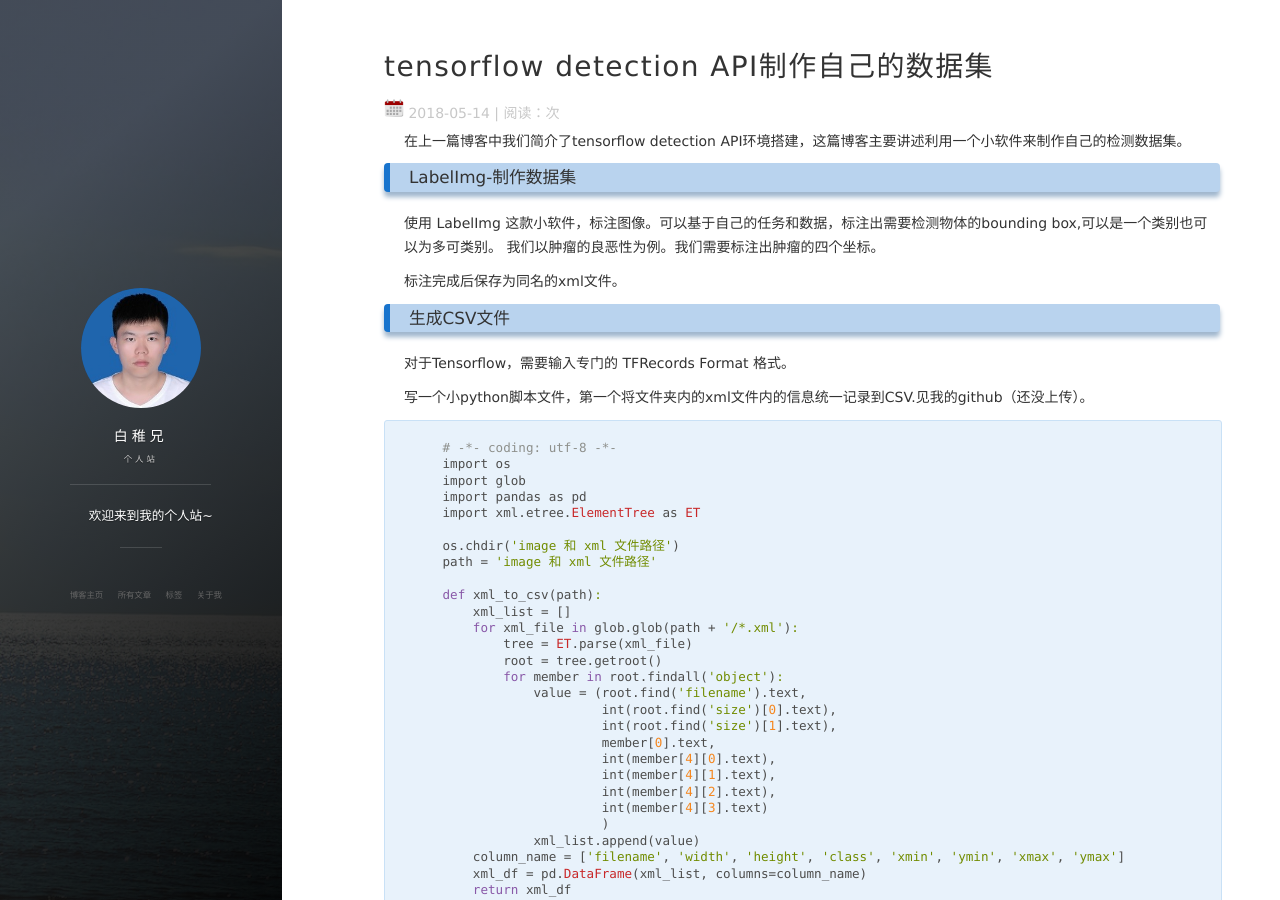
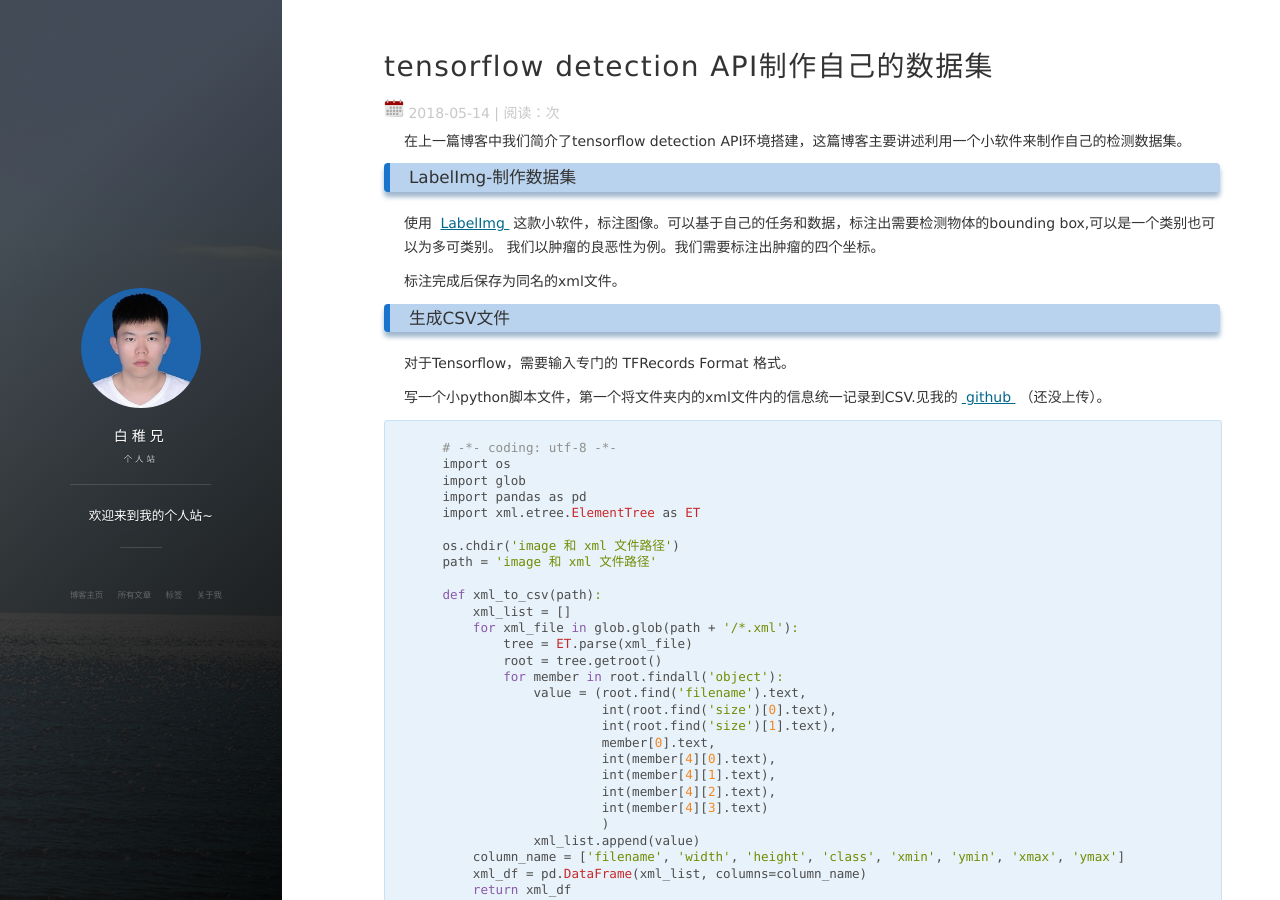
Before and after one commit to xujingxu/xujingxu.github.io, a Jekyll site: the page built from _posts/2018-5-14-tensorflow detection API 制作自己的数据集.md, in a window 1280 px wide and 900 px high. Built offline with Jekyll 4.4.1, drawn with Linux system fonts in a browser that asks for light colours; nearby versions of some CDN libraries; comment, search, counter and statistics services are not loaded; part of the change alters nothing that is shown.

```diff
--- a/_posts/2018-5-14-tensorflow detection API 制作自己的数据集.md
+++ b/_posts/2018-5-14-tensorflow detection API 制作自己的数据集.md
@@ -10,7 +10,7 @@ tag: tensorflow
 
 ### LabelImg-制作数据集
 
-使用 LabelImg 这款小软件，标注图像。可以基于自己的任务和数据，标注出需要检测物体的bounding box,可以是一个类别也可以为多可类别。
+使用 <a target="_blank" href="https://github.com/tzutalin/labelImg/"> LabelImg </a> 这款小软件，标注图像。可以基于自己的任务和数据，标注出需要检测物体的bounding box,可以是一个类别也可以为多可类别。
 我们以肿瘤的良恶性为例。我们需要标注出肿瘤的四个坐标。
 
 标注完成后保存为同名的xml文件。
@@ -19,7 +19,7 @@ tag: tensorflow
 
 对于Tensorflow，需要输入专门的 TFRecords Format 格式。
 
-写一个小python脚本文件，第一个将文件夹内的xml文件内的信息统一记录到CSV.见我的github（还没上传）。
+写一个小python脚本文件，第一个将文件夹内的xml文件内的信息统一记录到CSV.见我的<a target="_blank" href="https://github.com/xujingxu/Detection_tumor/"> github </a>（还没上传）。
 
         # -*- coding: utf-8 -*-
         import os
```
